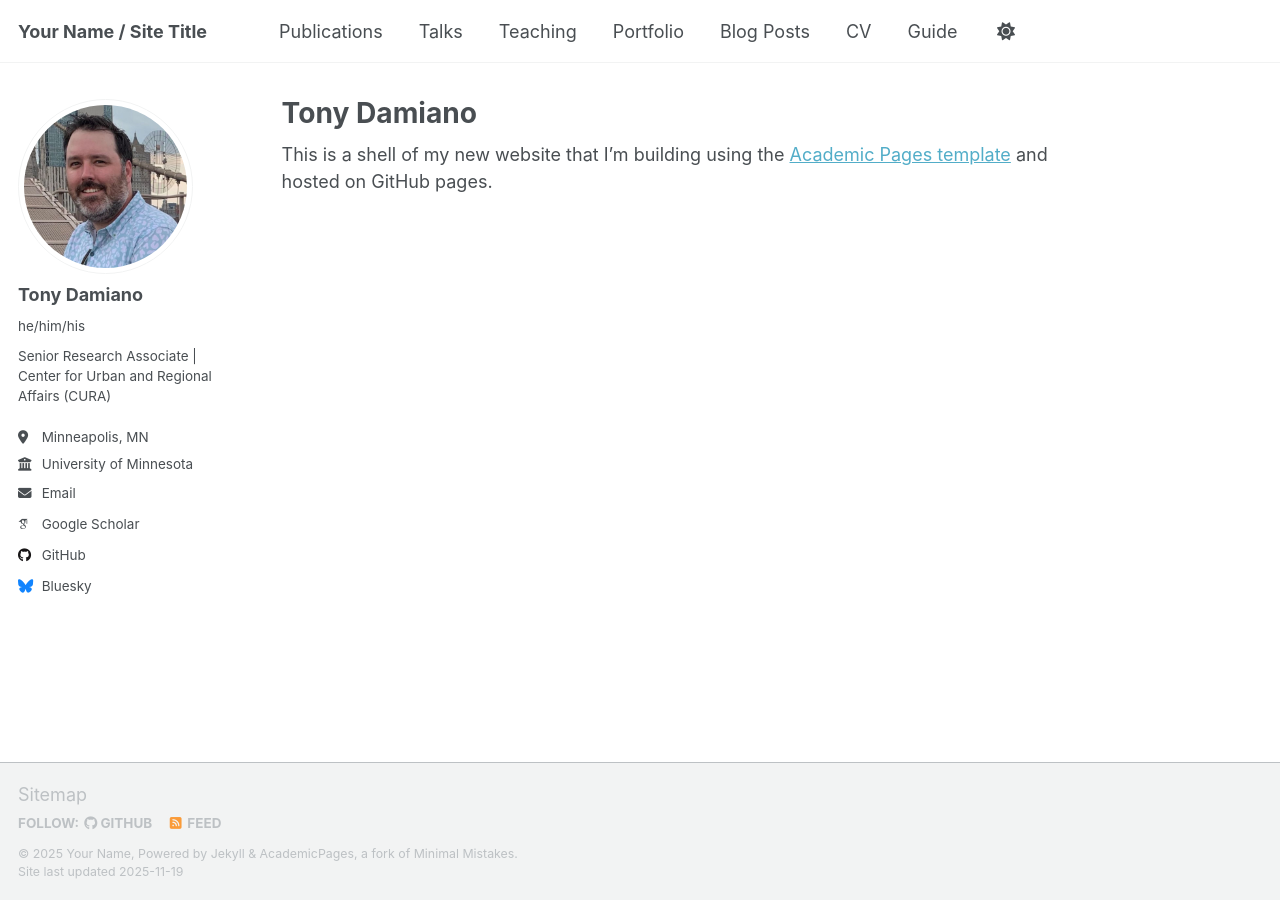
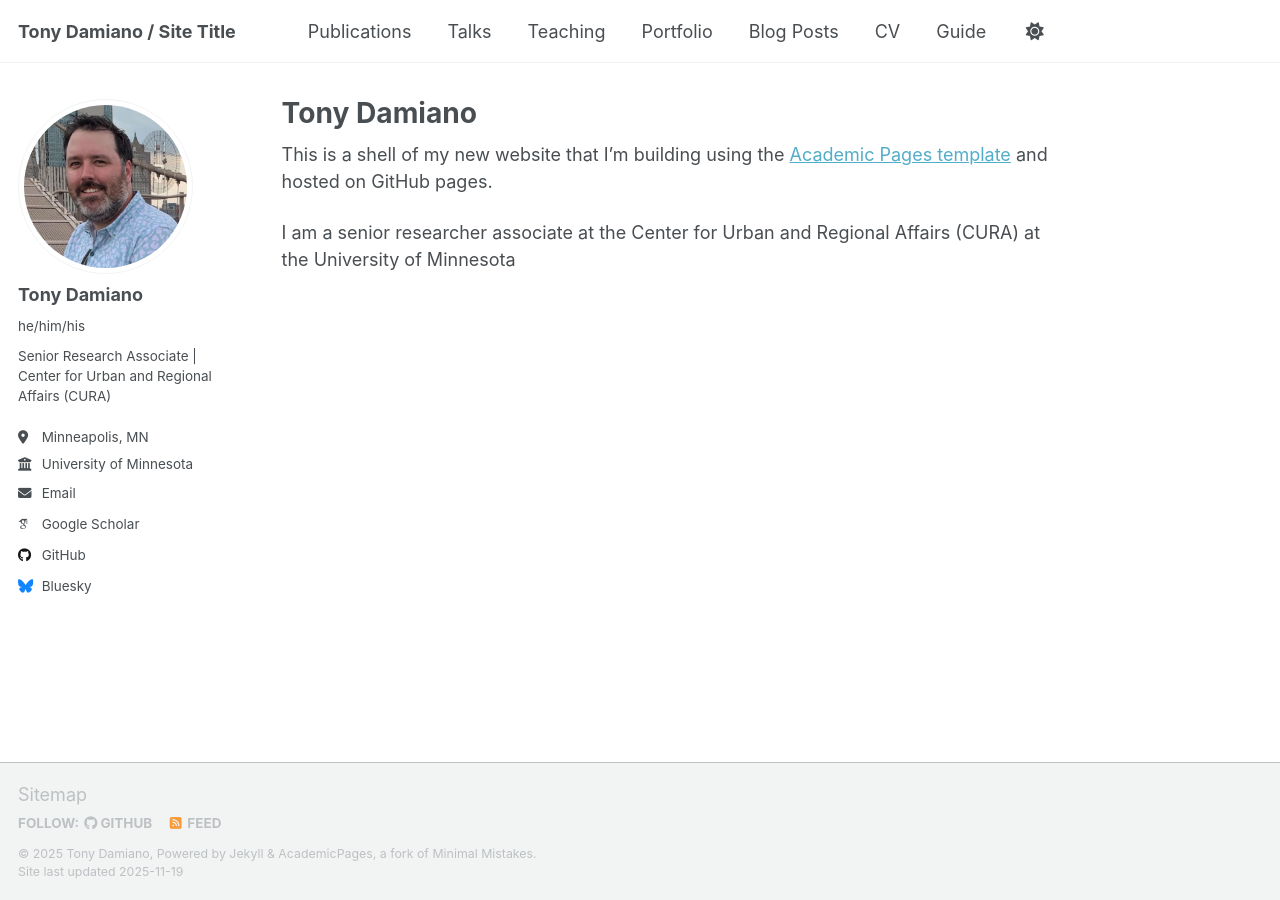
Before and after one commit to tdamiano/personal-website, a Jekyll site: the page built from _pages/about.md, in a window 1280 px wide. Built offline with Jekyll 4.4.1, drawn with Linux system fonts in a browser that asks for light colours; some web fonts are replaced; a script that is not in the unit is left out.

Commit message:
updated about page

```diff
--- a/_config.yml
+++ b/_config.yml
@@ -9,10 +9,10 @@
 # Basic Site Settings
 locale                   : "en-US"
 site_theme               : "default" # Currently available options are "default", "air"
-title                    : "Your Name / Site Title"
+title                    : "Tony Damiano / Site Title"
 title_separator          : "-"
-name                     : &name "Your Name"
-description              : &description "Your Name's academic portfolio"   # Update this with a general description of your site, this is the default if not overridden by a page
+name                     : &name "Tony Damiano"
+description              : &description "Tony's Personal Website"   # Update this with a general description of your site, this is the default if not overridden by a page
 url                      : https://academicpages.github.io # The base hostname & protocol for your site e.g. "https://[your GitHub username].github.io",
                                                            # or if you already have some other page hosted on Github then use "https://[your GitHub username].github.io/[Your Repo Name]"
 baseurl                  : "" # the subpath of your site, e.g. "/blog"
--- a/_pages/about.md
+++ b/_pages/about.md
@@ -7,3 +7,5 @@ redirect_from:
   - /about.html
 ---
 This is a shell of my new website that I'm building using the [Academic Pages template](https://github.com/academicpages/academicpages.github.io) and hosted on GitHub pages.
+
+I am a senior researcher associate at the Center for Urban and Regional Affairs (CURA) at the University of Minnesota
```
